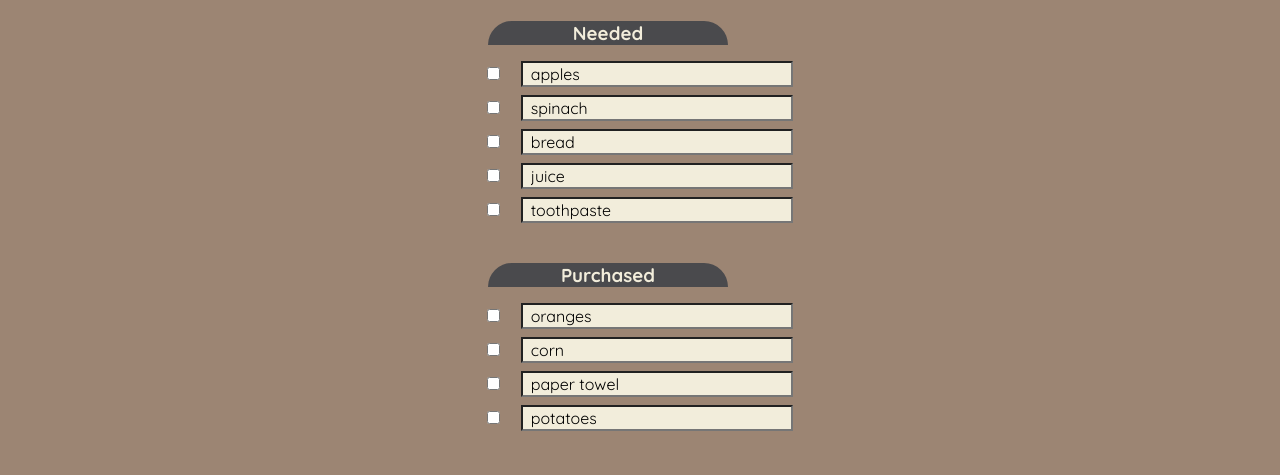
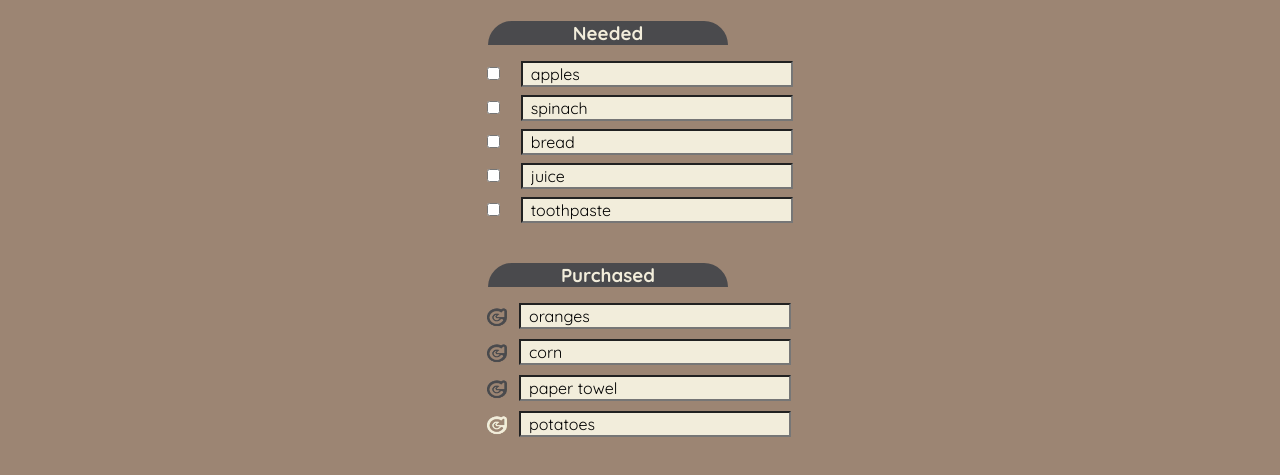
Before and after one commit to michael4reynolds/shopping-list-app, a plain HTML site: page index.html in a window 1280 px wide. Shown: the part 115-590 px from the top of the page. Drawn offline with nearby package versions, Linux system fonts and the light colour scheme.

Commit message:
change icons for purchased section

```diff
--- a/css/styles.css
+++ b/css/styles.css
@@ -102,13 +102,24 @@ form input {
 }
 
 .itemrow input {
-    background-color: #F2EDDB;
     padding-left: .5em;
 }
 
 .itemrow .item {
+    background-color: #F2EDDB;
     margin-left: 1em;
     width: 14em;
+}
+
+.purchased .item {
+    margin-left: .45em;
+}
+
+.itemrow input[type=image] {
+    width: 1.75em;
+    height: 1.75em;
+    margin-left: -.6em;
+    vertical-align: top;
 }
 
 @media screen and (min-width: 400px) {
--- a/index.html
+++ b/index.html
@@ -26,6 +26,7 @@
     <form>
       <input id="newitem" type="text" name="item" placeholder="Add an item you need">
     </form>
+    <div class="needed">
       <div class="label">
         <h3>Needed</h3>
       </div>
@@ -51,28 +52,31 @@
           <input type="text" name="item1b" value="toothpaste" class="item">
         </li>
       </ul>
+    </div>
+    <div class="purchased">
       <div class="label">
         <h3>Purchased</h3>
       </div>
       <ul>
         <li class="itemrow">
-        <input type="checkbox" name="item1a">
+          <input type="image" src="images/refresh.png" alt="Buy again">
           <input type="text" name="item1b" value="oranges" class="item">
         </li>
         <li class="itemrow">
-        <input type="checkbox" name="item1a">
+          <input type="image" src="images/refresh.png" alt="Buy again">
           <input type="text" name="item1b" value="corn" class="item">
         </li>
         <li class="itemrow">
-        <input type="checkbox" name="item1a">
+          <input type="image" src="images/refresh.png" alt="Buy again">
           <input type="text" name="item1b" value="paper towel" class="item">
         </li>
         <li class="itemrow">
-        <input type="checkbox" name="item1a">
+          <input type="image" src="images/refresh2.png" alt="Buy again">
           <input type="text" name="item1b" value="potatoes" class="item">
         </li>
       </ul>
     </div>
+  </div>
 </body>
 
 </html>
```
Also changed, not shown: images/refresh.png (added), images/refresh2.png (added). Lines whose indentation alone changed are shown as unchanged.
